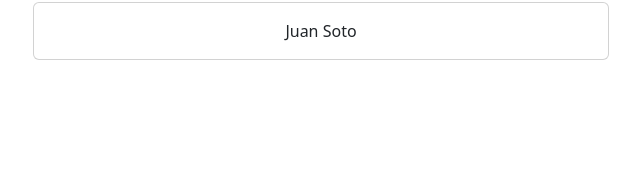
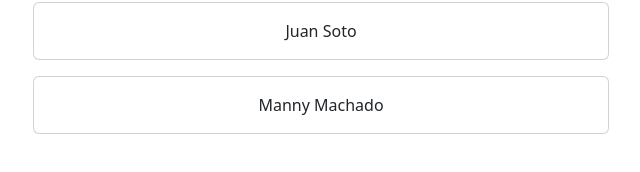
Before and after one commit to jos3ph-m/drag-and-drop, a React (Create React App) app: page / in a window 1280 px wide. Shown: the part 360-532 px from the top of the page, without its empty margins (319-959 px from the left). Built offline with nearby package versions, Linux system fonts and the light colour scheme.

Commit message:
Bring SortableItem to app

```diff
--- a/src/App.js
+++ b/src/App.js
@@ -17,6 +17,7 @@ function App() {
     'Mike Trout',
     'Mookie Betts',
     'Juan Soto',
+    'Manny Machado',
   ]);
   return (
     <DndContext collisionDetection={closestCenter} onDragEnd={handleDragEnd}>
```
